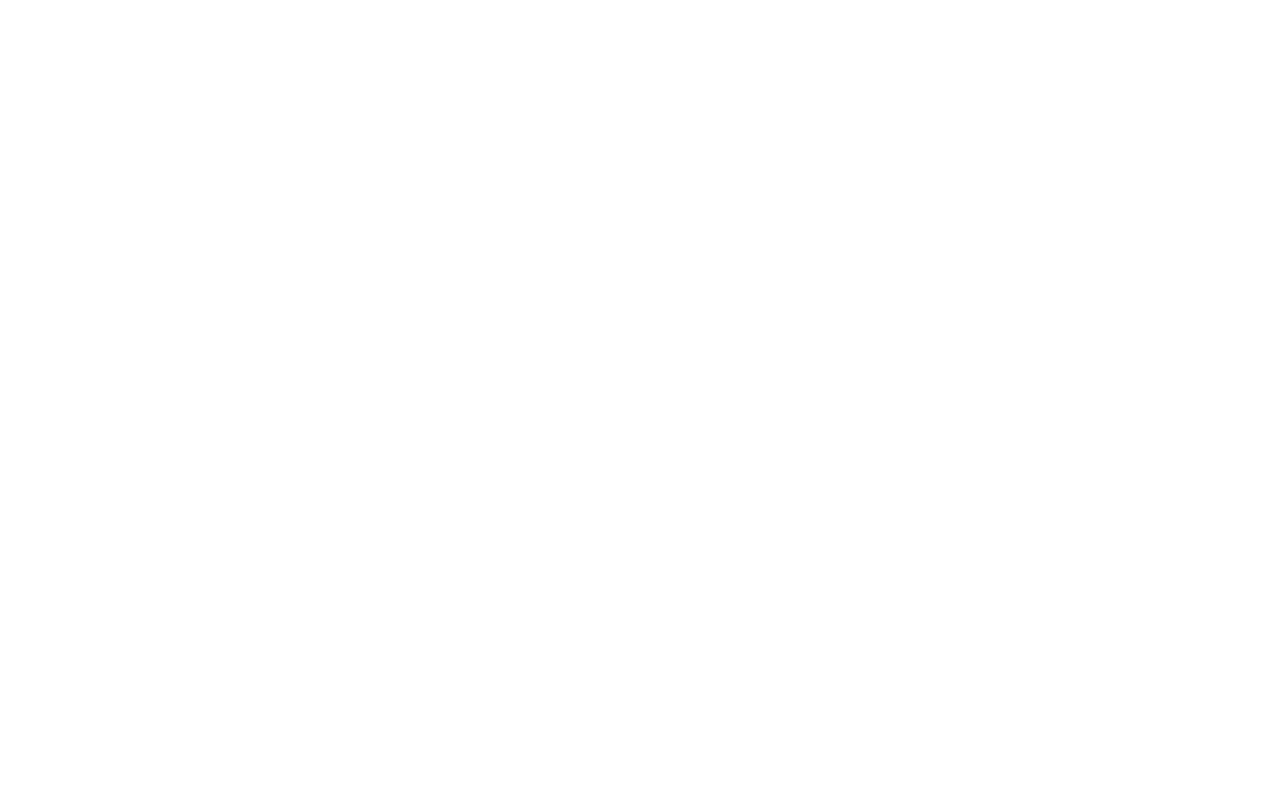
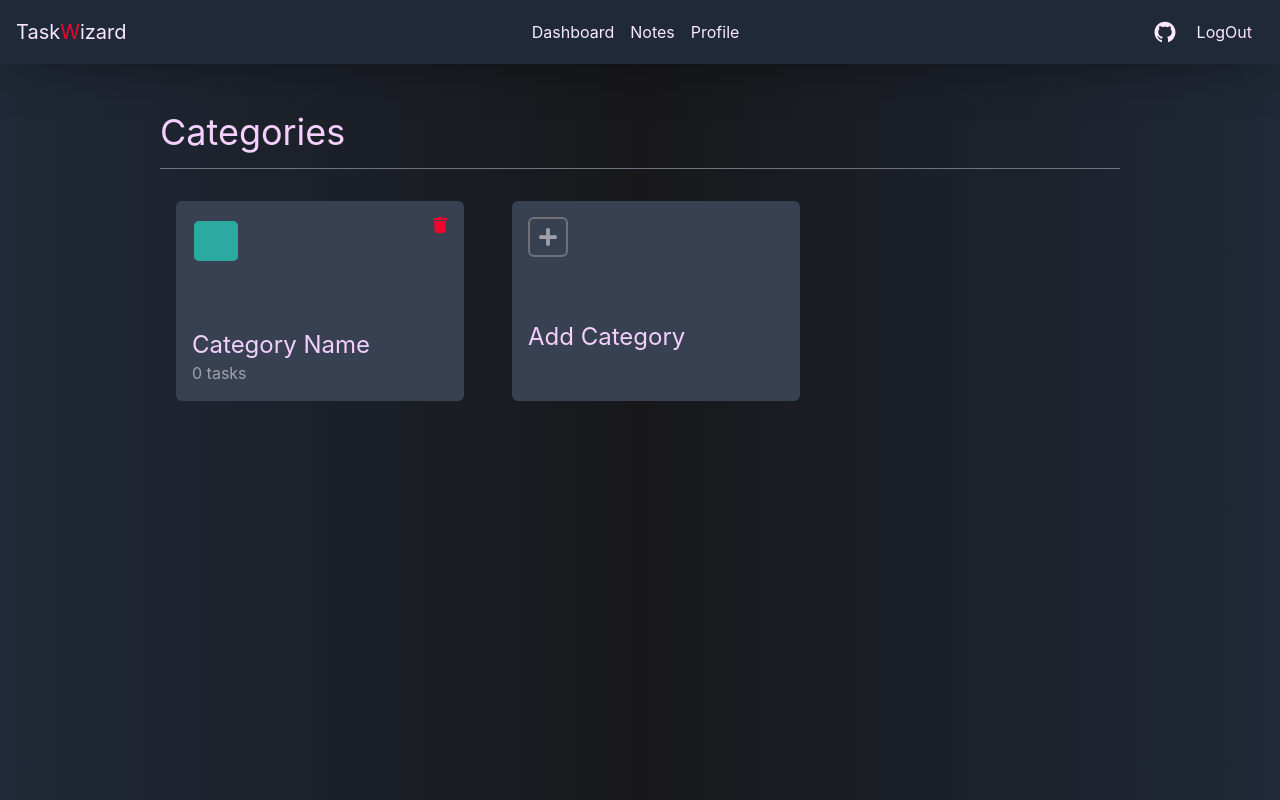
Before and after one commit to soumali28/Task-Manager, a React (Create React App) app in the folder client/: page /dashboard in a window 1280 px wide. Before the commit this address had no page. Built offline with nearby package versions, Linux system fonts and the light colour scheme.

Commit message:
dashboard

```diff
--- a/client/src/App.js
+++ b/client/src/App.js
@@ -3,6 +3,7 @@ import "react-toastify/dist/ReactToastify.css";
 
 // components and pages
 import UpdateTodo from "./components/UpdateTodo";
+import Dashboard from "./pages/Dashboard";
 import Home from "./pages/Home";
 import Login from "./pages/Login";
 import SignIn from "./pages/SignIn";
@@ -15,6 +16,7 @@ function App() {
       <Route path="/" element={<Home />} />
         <Route path="/signin" element={<SignIn />} />
         <Route path="/login" element={<Login />} />
+        <Route path="/dashboard" element={<Dashboard />} />
         <Route path="/todo" element={<ToDo />} />
         <Route path="/todo:id" element={<UpdateTodo />} />
       </Routes>
--- /dev/null
+++ b/client/src/components/AddCard.jsx
@@ -0,0 +1,16 @@
+import React from "react";
+import { FaPlus, FaTrash } from "react-icons/fa";
+
+function AddCard() {
+  return (
+    <div className="categoryCard bg-zinc-600 inline-block p-4 rounded-md w-72 mr-12">
+      <button className="mb-16 text-xl text-zinc-400 p-2 border-2 border-zinc-500 rounded-md inline-block">
+        <FaPlus />
+      </button>
+
+      <p className="text-2xl text-purple-200">Add Category</p>
+    </div>
+  );
+}
+
+export default AddCard;
--- a/client/src/components/Navbar.jsx
+++ b/client/src/components/Navbar.jsx
@@ -1,4 +1,5 @@
 import React, { useState } from "react";
+import { AiFillGithub } from "react-icons/ai";
 import { Link } from "react-router-dom";
 
 function Navbar() {
@@ -7,11 +8,31 @@ function Navbar() {
   function handleClick() {
     setCLick(!click);
   }
+
   return (
-    <div className="bg-gradient-to-r from-purple-400 via-purple-700 to-purple-900 p-4 text-purple-100 text-right">
-      <Link to="/">
-        <button>Logout</button>
+    <div className="bg-zinc-700 p-4 text-purple-100 flex justify-between items-center shadow-[0_0_60px_-15px_rgba(0,0,0,0.7)]">
+      <Link to="/" className="text-xl">
+        Task<span className="text-pink-700">W</span>izard
       </Link>
+
+      <div>
+        <Link to="/dashboard">Dashboard</Link>
+        <Link to="/notes" className="mx-4">Notes</Link>
+        <Link to="/profile">Profile</Link>
+      </div>
+      <div className="flex justify-center items-center">
+        <a
+          href="https://github.com/soumali28/Task-Wizard"
+          target="_blank"
+          className="mx-2"
+          rel="noreferrer"
+        >
+          <AiFillGithub className="text-2xl hover:text-zinc-500 rounded-md" />
+        </a>
+        <Link to="/login" className="mx-2">
+          <button className="hover:bg-zinc-500 p-1 rounded-md">LogOut</button>
+        </Link>
+      </div>
     </div>
   );
 }
--- /dev/null
+++ b/client/src/pages/Dashboard.jsx
@@ -0,0 +1,43 @@
+import React from "react";
+import Navbar from "../components/Navbar";
+import { FaCheck, FaEdit, FaTrash } from "react-icons/fa";
+import "./styles/dashboard.css";
+import AddCard from "../components/AddCard";
+
+function Dashboard() {
+  return (
+    <div className="bg-gradient-to-r from-zinc-700  via-zinc-900 to-zinc-700 contain min-h-screen">
+      <Navbar />
+      <div className="mx-40">
+        <div className="mb-8">
+          <h1 className="mt-12 mb-4 text-4xl text-purple-200">Categories</h1>
+          <hr className="text-zinc-500"></hr>
+        </div>
+
+        <div className="flex mx-4">
+          {/* mapping will happen */}
+
+          <div className="categoryCard bg-zinc-600 inline-block p-4 rounded-md w-72 mr-12">
+            <div className="flex justify-between items-start mb-16">
+              <input
+                type="color"
+                value="#2CAAA2"
+                className="w-12 h-12 colorPicker"
+              />
+              <button>
+                <FaTrash className="text-pink-700" />
+              </button>
+            </div>
+
+            <p className="text-2xl text-purple-200">Category Name</p>
+            <p className="text-zinc-400">0 tasks</p>
+          </div>
+
+          <AddCard />
+        </div>
+      </div>
+    </div>
+  );
+}
+
+export default Dashboard;
--- /dev/null
+++ b/client/src/pages/styles/dashboard.css
@@ -0,0 +1,13 @@
+.colorPicker {
+  -webkit-appearance: none;
+  -moz-appearance: none;
+  border: none;
+  cursor: pointer;
+  appearance: none;
+  background-color: transparent;
+}
+
+.colorPicker::-webkit-color-swatch {
+  border: none;
+  border-radius: 5px;
+}
--- a/client/tailwind.config.js
+++ b/client/tailwind.config.js
@@ -9,6 +9,7 @@ module.exports = {
       zinc: {
         400: "#a1a1aa",
         500: "#71717a",
+        600: "rgb(55 65 81)",
         700: "#1f2937",
         900: "#18181b",
       },
```
